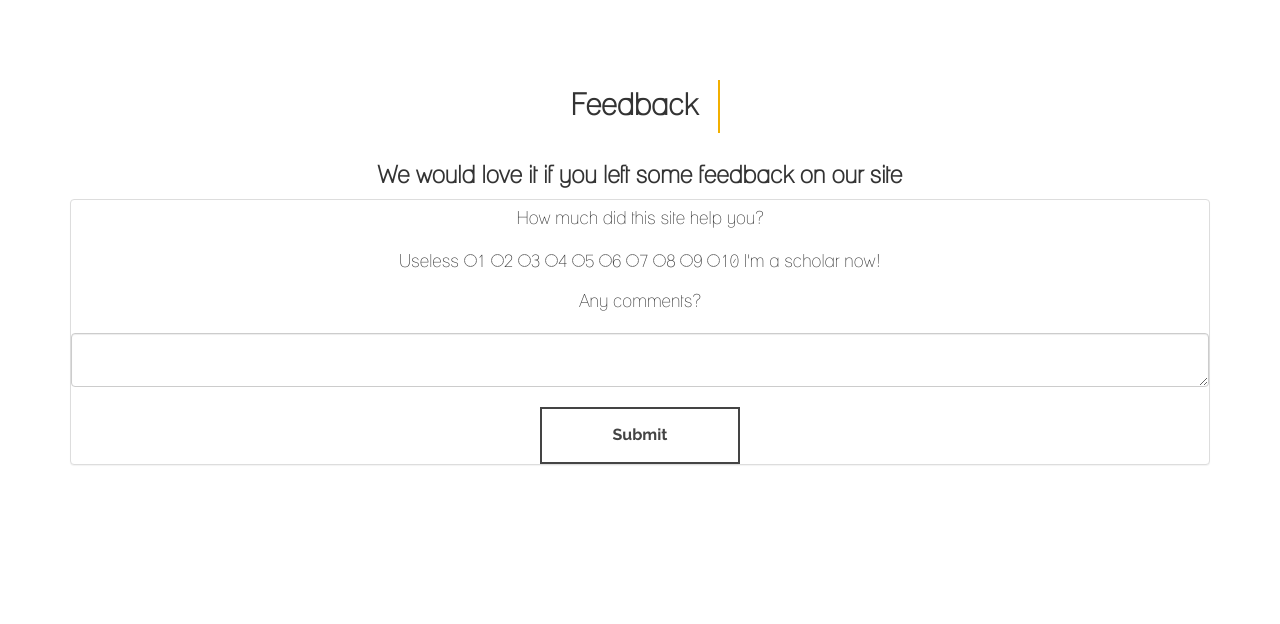
After one commit to srafi1/mist-community-service-stuy, a Flask app: page /feedback in a window 1280 px wide. The commit adds this page. Shown: the top 624 px of the page. Run offline with Flask 2, Linux system fonts and the light colour scheme; some libraries are stand-ins or nearby versions.

Commit message:
Automatic commit message

```diff
--- a/app.py
+++ b/app.py
@@ -1,4 +1,4 @@
-from flask import Flask, render_template
+from flask import Flask, render_template, request
 
 app = Flask(__name__)
 
@@ -31,5 +31,25 @@ def studytips():
 def contact():
     return render_template('contact.html', page='contact')
 
+@app.route('/feedback', methods=['GET', 'POST'])
+def feedback():
+    rating = request.form.get('rating', 0)
+    comment = request.form.get('comment', 0)
+    if rating == 0 or comment == 0:
+        return render_template('feedback.html')
+    try:
+        f = open('feedback.txt', 'rU')
+        s = f.read()
+        f.close()
+        f = open('feedback.txt', 'w')
+        f.write(s)
+        s = rating + ',' + comment + '\n'
+        f.write(s)
+        print(s)
+        f.close()
+    except:
+        print('error saving feedback')
+    return render_template('thankyou.html')
+
 if '__main__' == __name__:
     app.run(debug=True)
--- /dev/null
+++ b/feedback.txt
@@ -0,0 +1 @@
+10,yea boiii
--- a/static/css/style.css
+++ b/static/css/style.css
@@ -473,6 +473,7 @@ footer span {
   border: 2px solid #444;
   border-radius: 0px;
   color: #444;
+  text-decoration: none;
   font-family: 'Raleway', sans-serif;
   font-weight: bold;
   font-size: 16px;
@@ -485,17 +486,15 @@ footer span {
   -moz-transition: all 0.4s ease-in-out;
   -ms-transition: all 0.4s ease-in-out;
 }
-.btn-link:hover {
+.btn-link:hover, .btn-link:active {
   background: #f2af00;
   border-color: transparent;
   color: #fff;
   text-decoration: none;
 }
-.btn-link:active {
-  background: #f2af00;
-  border-color: transparent;
-  color: #fff;
-  text-decoration: none;
+
+.img-responsive {
+    width: 100%
 }
 
 /* media 960 */
--- /dev/null
+++ b/templates/feedback.html
@@ -0,0 +1,35 @@
+<link rel="stylesheet" href="../static/css/bootstrap.min.css">
+<link rel="stylesheet" href="../static/css/font-awesome.min.css">
+<link rel="stylesheet" href="../static/css/nivo-lightbox.css">
+<link rel="stylesheet" href="../static/css/nivo_themes/default/default.css">
+<link rel="stylesheet" href="../static/css/style.css">
+<!-- google web font css -->
+<link href='http://fonts.googleapis.com/css?family=Raleway:400,300,600,700' rel='stylesheet' type='text/css'>
+
+<!-- favicon -->
+<link rel="shortcut icon" href="../static/images/favicon.ico"/>
+<div id="feedback" class="info-section">
+  <div class="container">
+    <div class="row">
+      <div class="col-md-12 col-sm-12">
+	<form action="../feedback" method="post">
+	  <h2>Feedback</h2>
+	  <h3>We would love it if you left some feedback on our site</h3>
+	  <div class="panel panel-default">
+	    <h4>How much did this site help you?</h4>
+	    <h4>
+	      Useless
+	      {% for i in range(10) %}
+	      <input type="radio" name="rating" value="{{i+1}}">{{i+1}}
+	      {% endfor %}
+	      I'm a scholar now!
+	    </h4>
+	    <h4>Any comments?</h4>
+	    <textarea name="comment" class="form-control"></textarea>
+	    <input type="submit" value="Submit" class="btn btn-link"></input>
+	</form>
+	</div>
+      </div>
+    </div>
+  </div>
+</div>
```
Also changed, not shown: templates/index.html (+23 -0 lines), templates/thankyou.html (added, +16 -0 lines), static/js/custom.js (indentation only), 3 other files.
